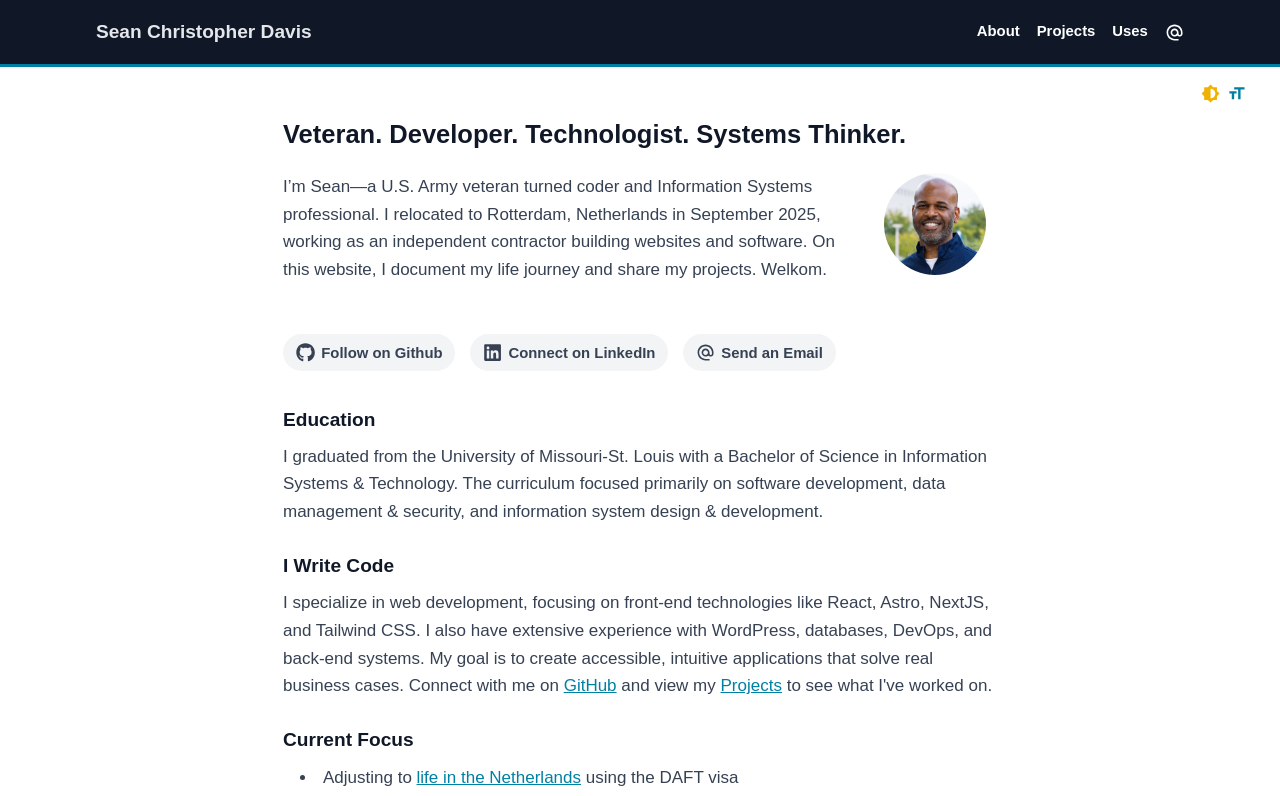
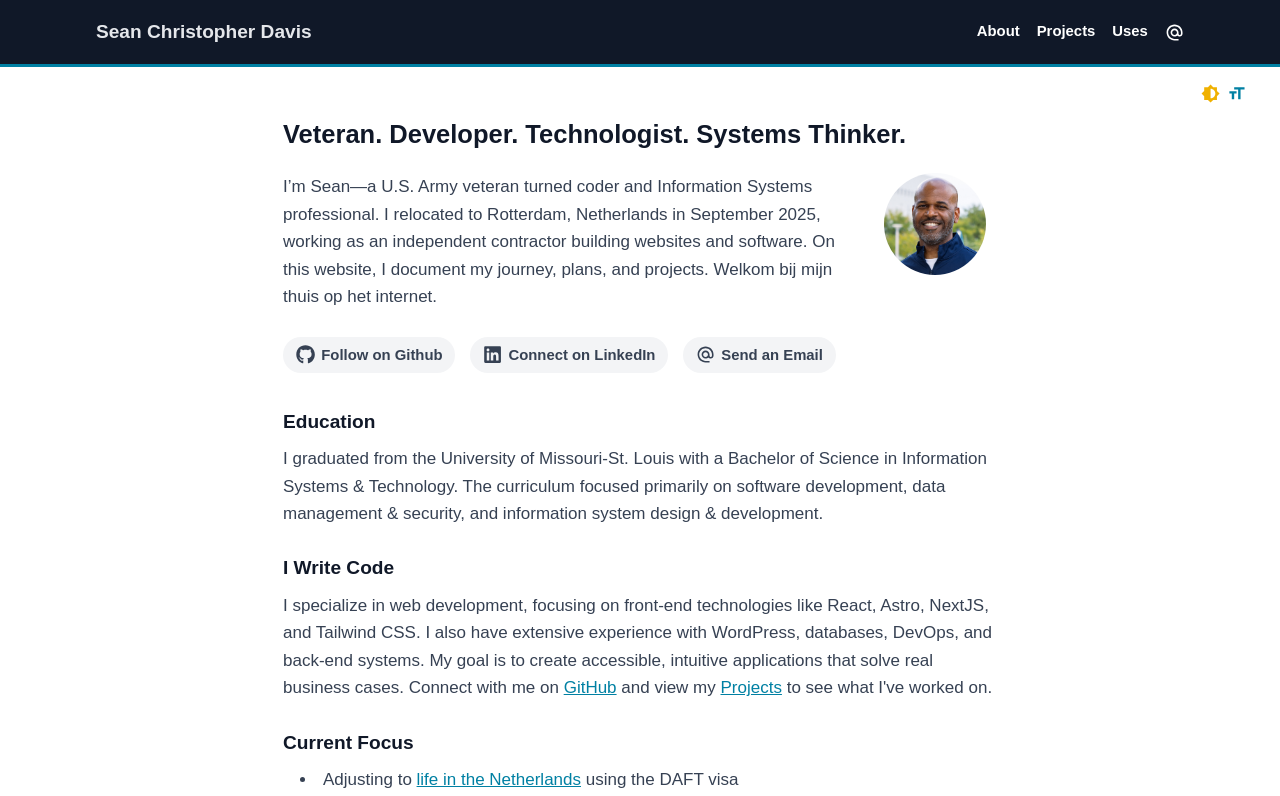
Before and after one commit to SeanChDavis/SeanChDavis, a React (Vite) app: page / in a window 1280 px wide. Shown: the top 796 px of the page. Built offline with nearby package versions, Linux system fonts and the light colour scheme; the HTML template or start-up script is replaced by a standard one.

Commit message:
update intro

```diff
--- a/src/pages/Home.jsx
+++ b/src/pages/Home.jsx
@@ -13,8 +13,8 @@ export default function Home({linkClasses, headingClasses, unorderedListClasses,
                 <PageHeadline text={siteData.siteTagline} />
                 <div className="grid md:grid-cols-[11fr_2.2fr] gap-x-8">
                     <div>
-                        <p className="mb-6">I’m Sean&mdash;a U.S. Army veteran turned coder and Information Systems
-                            professional. I relocated to Rotterdam, Netherlands in September 2025, working as an independent contractor building websites and software. On this website, I document my life journey and share my projects. Welkom.</p>
+                        <p>I’m Sean&mdash;a U.S. Army veteran turned coder and Information Systems
+                            professional. I relocated to Rotterdam, Netherlands in September 2025, working as an independent contractor building websites and software. On this website, I document my journey, plans, and projects. Welkom bij mijn thuis op het internet.</p>
                     </div>
                     <div className="hidden md:block">
                         <img src="/images/sean-davis-headshot.png" alt="Sean's Headshot" className="w-24 h-24 rounded-full" />
```
